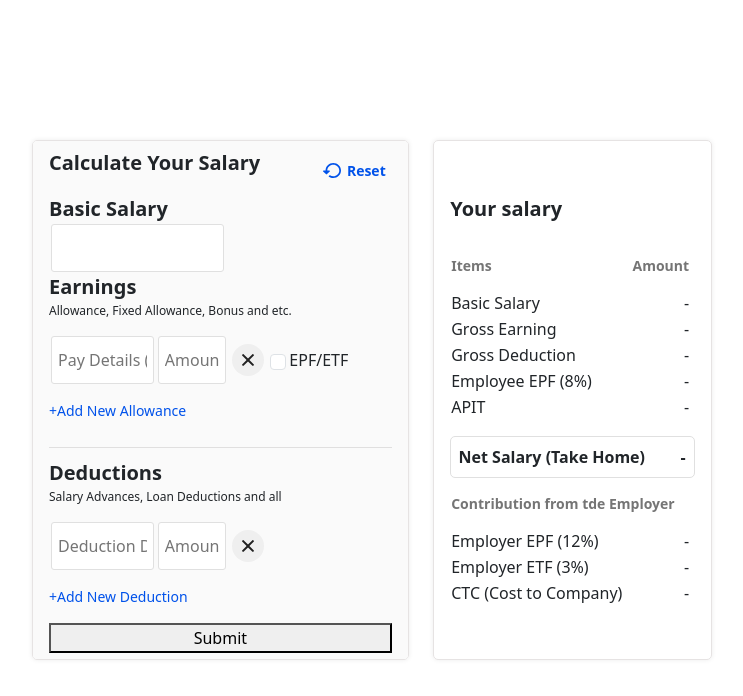
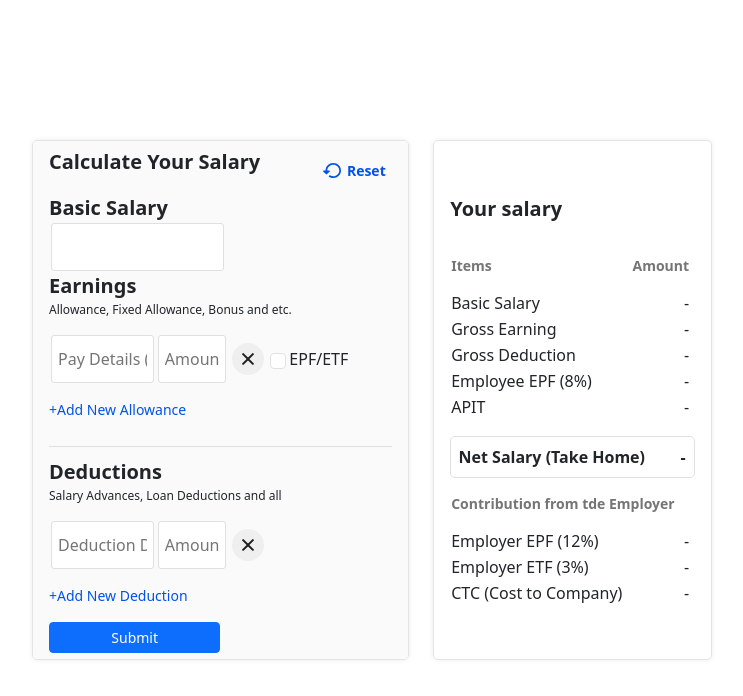
Before and after one commit to anjulaPerera/salary-calculator-2024-q1-hansi24, a React (Create React App) app: page / in a window 1280 px wide. Shown: the top 696 px of the page, without its empty margins (268-1011 px from the left). Built offline with nearby package versions, Linux system fonts and the light colour scheme.

Commit message:
submit button added

```diff
--- a/src/components/calForm.tsx
+++ b/src/components/calForm.tsx
@@ -316,7 +316,12 @@ const CalForm: React.FC = () => {
           {success ? (
             <p className="success-msg">Data submitted successfully</p>
           ) : null}
-          <button onClick={handleSubmit}>Submit</button>
+          <button
+            className="btn btn-sm btn-primary w-50"
+            onClick={handleSubmit}
+          >
+            Submit
+          </button>
         </div>
       </div>
     </div>
```
